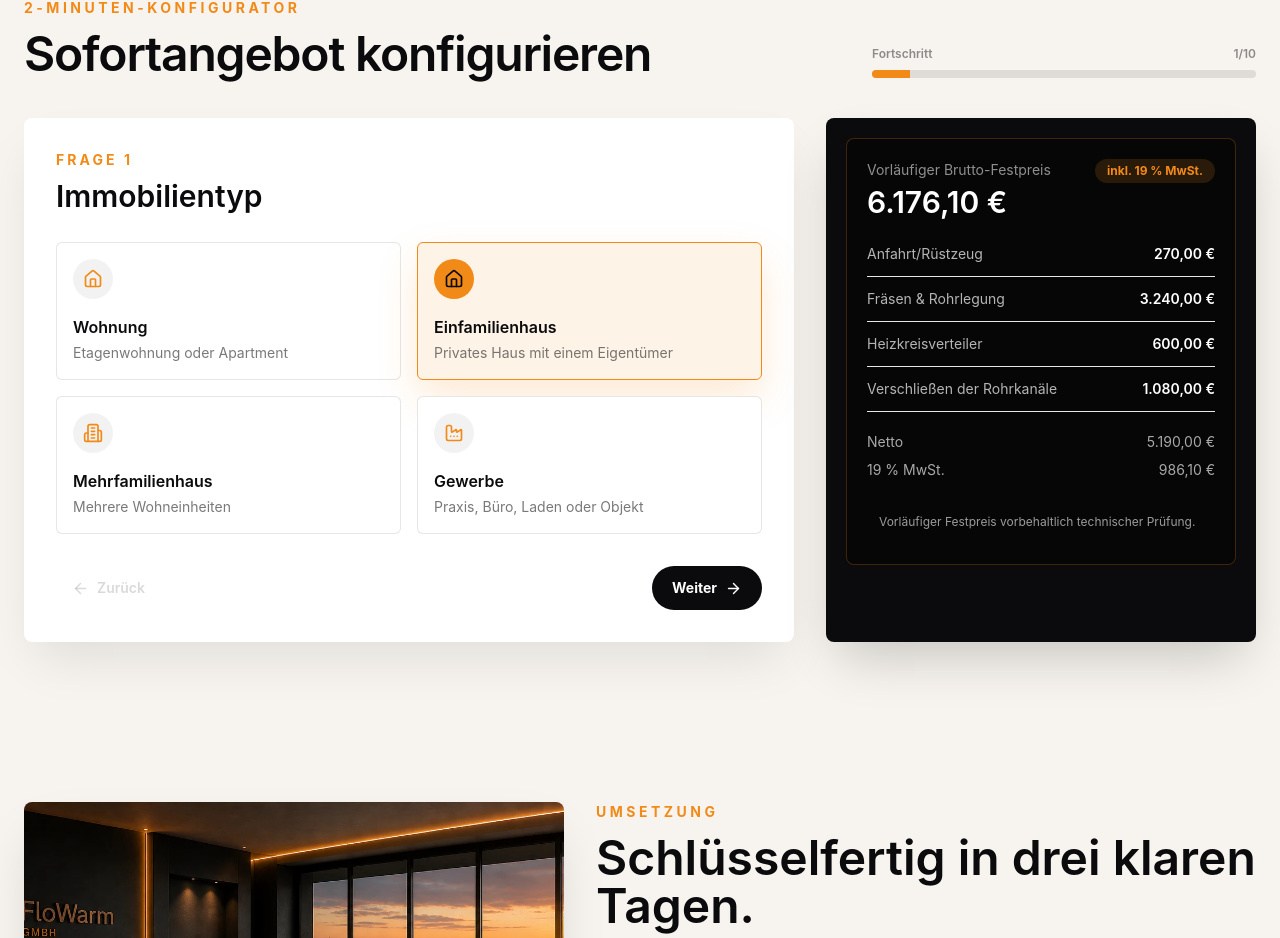
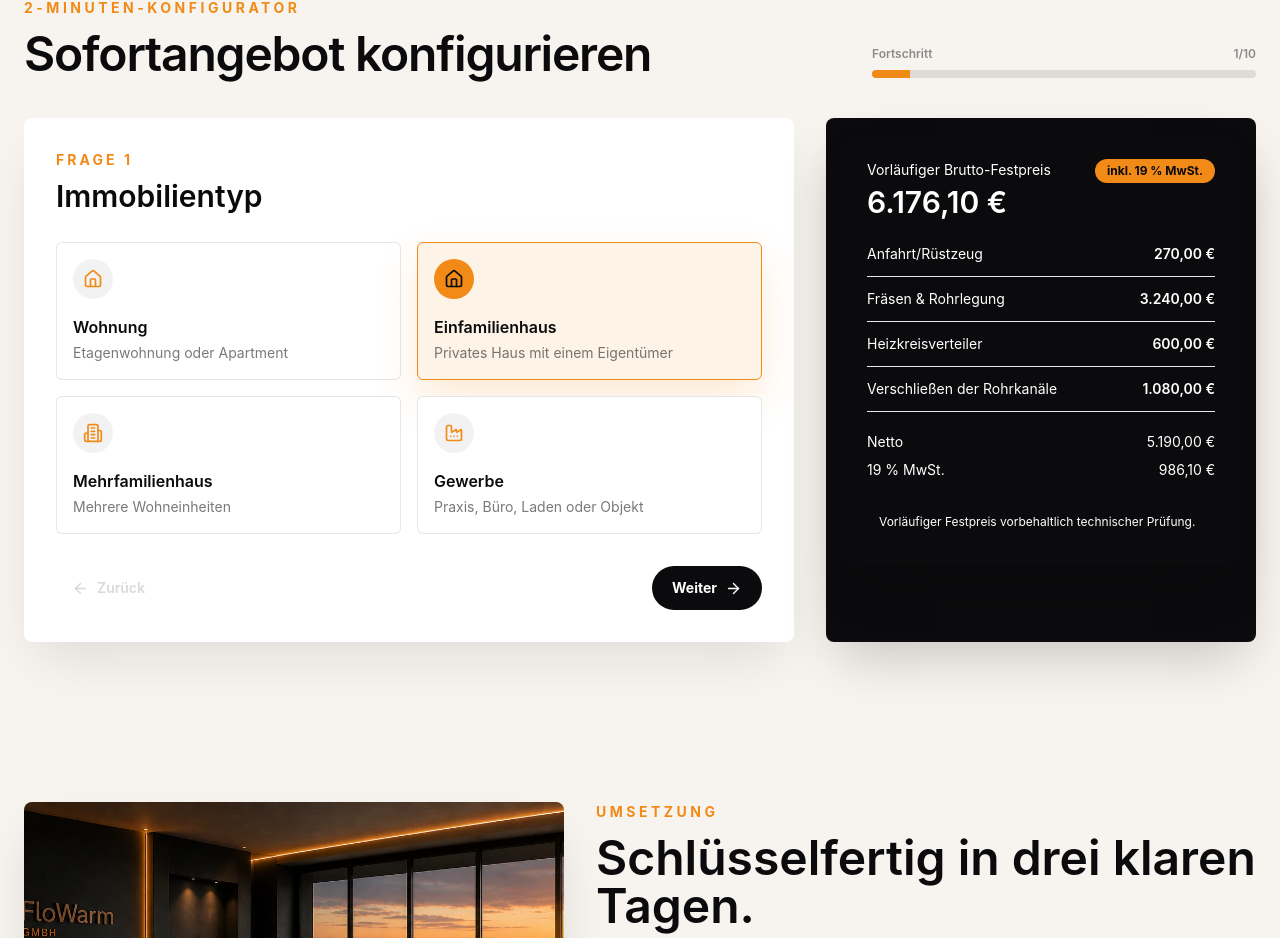
Before and after one commit to yassine-de/flowarm, a React (Vite) app: page / in a window 1280 px wide. Shown: the part 3158-4096 px from the top of the page. Built offline with nearby package versions, Linux system fonts and the light colour scheme; no server answers.

Commit message:
Improve offer submit experience

```diff
--- a/src/components/PriceCalculator.jsx
+++ b/src/components/PriceCalculator.jsx
@@ -2,27 +2,27 @@ import { currency } from "../lib/pricing";
 
 export default function PriceCalculator({ offer, hint }) {
   return (
-    <div className="premium-border rounded-lg bg-black/45 p-5">
+    <div className="rounded-lg border border-ink/10 bg-ink p-5 text-white shadow-2xl shadow-black/18">
       <div className="flex items-baseline justify-between gap-4">
         <div>
-          <p className="text-sm text-white/55">Vorläufiger Brutto-Festpreis</p>
+          <p className="text-sm text-white/62">Vorläufiger Brutto-Festpreis</p>
           <p className="mt-1 text-3xl font-semibold text-white">{currency(offer.gross)}</p>
         </div>
-        <span className="rounded-full bg-warm/15 px-3 py-1 text-xs font-bold text-warm">inkl. 19 % MwSt.</span>
+        <span className="rounded-full bg-warm px-3 py-1 text-xs font-bold text-ink">inkl. 19 % MwSt.</span>
       </div>
       <div className="mt-6 space-y-3">
         {offer.positions.map((item) => (
-          <div key={item.label} className="flex justify-between gap-4 border-b border-white/8 pb-3 text-sm">
-            <span className="text-white/70">{item.label}</span>
-            <span className="font-semibold">{currency(item.qty * item.price)}</span>
+          <div key={item.label} className="flex justify-between gap-4 border-b border-white/12 pb-3 text-sm">
+            <span className="text-white/72">{item.label}</span>
+            <span className="font-semibold text-white">{currency(item.qty * item.price)}</span>
           </div>
         ))}
       </div>
       <div className="mt-5 space-y-2 text-sm">
-        <div className="flex justify-between text-white/65"><span>Netto</span><span>{currency(offer.net)}</span></div>
-        <div className="flex justify-between text-white/65"><span>19 % MwSt.</span><span>{currency(offer.vat)}</span></div>
+        <div className="flex justify-between text-white/68"><span>Netto</span><span>{currency(offer.net)}</span></div>
+        <div className="flex justify-between text-white/68"><span>19 % MwSt.</span><span>{currency(offer.vat)}</span></div>
       </div>
-      <p className="mt-5 rounded-md bg-white/7 p-3 text-xs leading-5 text-white/60">{hint}</p>
+      <p className="mt-5 rounded-md bg-white/8 p-3 text-xs leading-5 text-white/62">{hint}</p>
     </div>
   );
 }
--- a/src/components/QuizFunnel.jsx
+++ b/src/components/QuizFunnel.jsx
@@ -199,13 +199,13 @@ export default function QuizFunnel({ t }) {
                       </div>
                     )}
                     <PriceCalculator offer={offer} hint={t.legalHint} />
+                    <div className="grid gap-3 sm:grid-cols-[1.2fr_.8fr]">
+                      <button onClick={submitLead} disabled={submitState === "submitting" || submitState === "success"} className="flex min-h-[60px] items-center justify-center gap-2 rounded-md bg-warm px-5 py-4 text-base font-bold text-ink shadow-glow transition hover:-translate-y-0.5 disabled:translate-y-0 disabled:opacity-60">
+                        <CalendarCheck size={20} /> {submitState === "submitting" ? "Anfrage wird gesendet..." : "Anfrage absenden"}
+                      </button>
+                      <button className="flex min-h-[60px] items-center justify-center gap-2 rounded-md border border-ink/15 bg-white px-5 py-4 font-semibold text-ink transition hover:border-warm/50 hover:bg-[#fff8ed]"><PhoneCall size={18} /> Rückruf</button>
+                    </div>
                     <PdfOffer form={form} offer={offer} />
-                    <div className="grid gap-3 sm:grid-cols-2">
-                      <button onClick={submitLead} disabled={submitState === "submitting" || submitState === "success"} className="flex items-center justify-center gap-2 rounded-md bg-ink px-5 py-4 font-semibold text-white disabled:opacity-50">
-                        <CalendarCheck size={18} /> {submitState === "submitting" ? "Wird gesendet..." : "Anfrage absenden"}
-                      </button>
-                      <button className="flex items-center justify-center gap-2 rounded-md border border-ink/15 px-5 py-4 font-semibold"><PhoneCall size={18} /> Rückruf anfordern</button>
-                    </div>
                   </div>
                 )}
               </motion.div>
```
Also changed, not shown: 1 other file (tests, documents, lock files or other folders).
